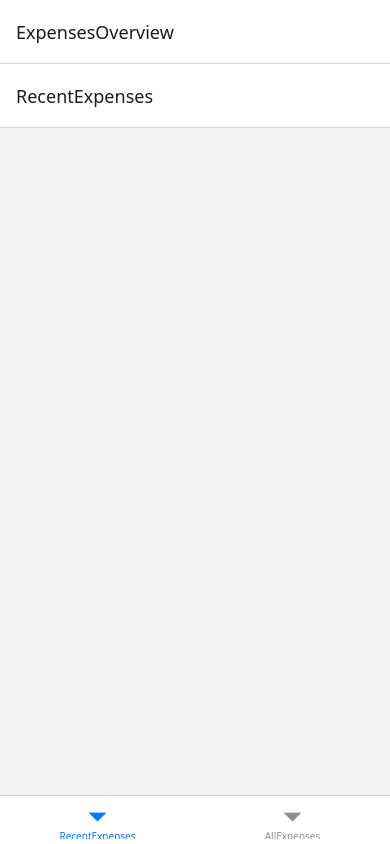
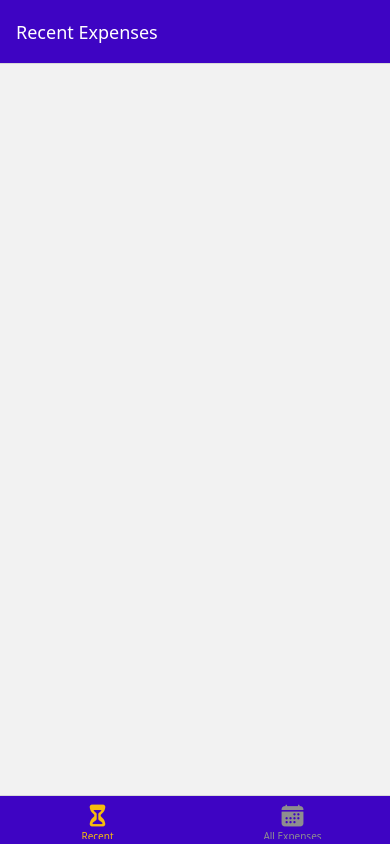
Before and after one commit to ryan10328/expense-tracker-0421, a React Native app: screen / in a window 390 px wide. Built offline with nearby package versions, Linux system fonts and the light colour scheme.

Commit message:
128. Adding Global Colors and Editing Navigation

```diff
--- a/App.tsx
+++ b/App.tsx
@@ -1,6 +1,5 @@
 import { StatusBar } from "expo-status-bar";
 import "./global.css";
-import { NavigationContainer } from "@react-navigation/native";
 import { Navigation } from "./navigation/Navigation";
 
 export default function App() {
--- /dev/null
+++ b/constants/styles.ts
@@ -0,0 +1,16 @@
+export const GlobalStyles = {
+  colors: {
+    primary50: "#e4d9fd",
+    primary100: "#c6affc",
+    primary200: "#a281f0",
+    primary400: "#5721d4",
+    primary500: "#3e04c3",
+    primary700: "#2d0689",
+    primary800: "#200364",
+    accent500: "#f7bc0c",
+    error50: "#fcc4e4",
+    error500: "#9b095c",
+    grey500: "#39324a",
+    grey700: "#221c30",
+  },
+};
--- a/navigation/Navigation.tsx
+++ b/navigation/Navigation.tsx
@@ -5,15 +5,46 @@
 import ManageExpense from "../screens/ManageExpense";
 import RecentExpenses from "../screens/RecentExpenses";
 import AllExpenses from "../screens/AllExpenses";
+import { GlobalStyles } from "../constants/styles";
+import { Ionicons } from "@expo/vector-icons";
 
 const Stack = createNativeStackNavigator<RootStackParamList>();
 const BottomTabs = createBottomTabNavigator();
 
 export function ExpensesOverview() {
   return (
-    <BottomTabs.Navigator>
-      <BottomTabs.Screen name="RecentExpenses" component={RecentExpenses} />
-      <BottomTabs.Screen name="AllExpenses" component={AllExpenses} />
+    <BottomTabs.Navigator
+      screenOptions={{
+        headerStyle: {
+          backgroundColor: GlobalStyles.colors.primary500,
+        },
+        headerTintColor: "white",
+        tabBarStyle: { backgroundColor: GlobalStyles.colors.primary500 },
+        tabBarActiveTintColor: GlobalStyles.colors.accent500,
+      }}
+    >
+      <BottomTabs.Screen
+        name="RecentExpenses"
+        component={RecentExpenses}
+        options={{
+          title: "Recent Expenses",
+          tabBarLabel: "Recent",
+          tabBarIcon: ({ color, size }) => {
+            return <Ionicons name="hourglass" size={size} color={color} />;
+          },
+        }}
+      />
+      <BottomTabs.Screen
+        name="AllExpenses"
+        component={AllExpenses}
+        options={{
+          title: "All Expenses",
+          tabBarLabel: "All Expenses",
+          tabBarIcon: ({ color, size }) => {
+            return <Ionicons name="calendar" size={size} color={color} />;
+          },
+        }}
+      />
     </BottomTabs.Navigator>
   );
 }
@@ -25,6 +56,9 @@
         <Stack.Screen
           name={ScreenName.ExpensesOverview}
           component={ExpensesOverview}
+          options={{
+            headerShown: false,
+          }}
         />
 
         <Stack.Screen
```
